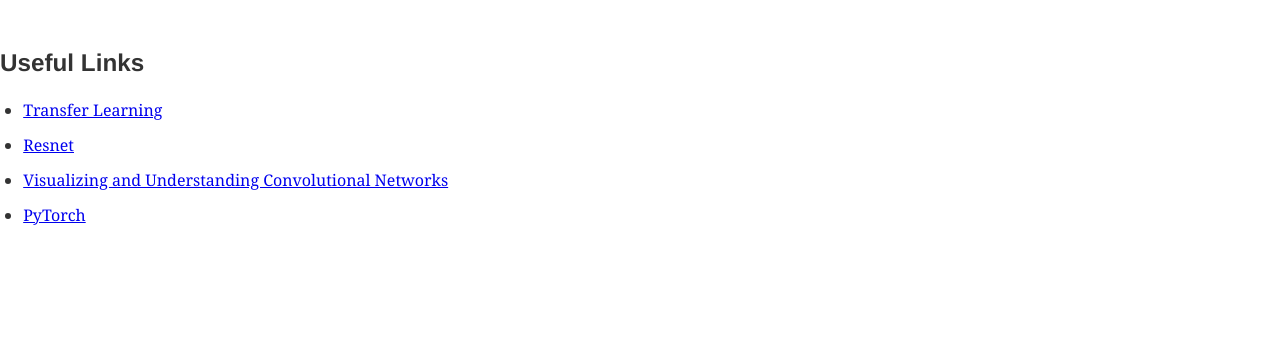
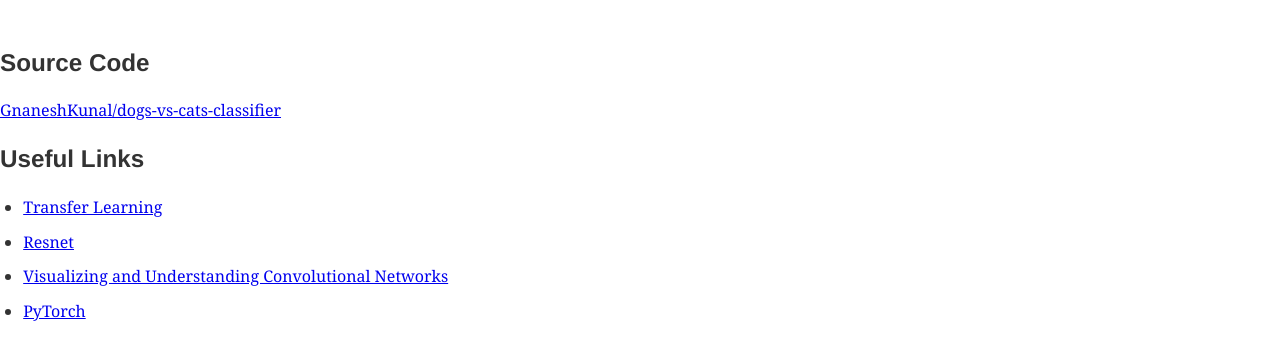
Before and after one commit to GnaneshKunal/gnaneshkunal, a Gatsby site: page /Applying-transferlearning-pytorch in a window 1280 px wide. Shown: the part 3025-3371 px from the top of the page. Before the commit the page ends 3275 px from the top, so only its background shows below. Built offline with nearby package versions, Linux system fonts and the light colour scheme; Gatsby itself is replaced by a stand-in of ours; some packages are replaced by stand-ins of ours.

Commit message:
add github link

```diff
--- a/src/pages/Applying-transferlearning-pytorch.md
+++ b/src/pages/Applying-transferlearning-pytorch.md
@@ -93,6 +93,9 @@
     <img src="https://www.dropbox.com/s/31p6pfvd58fld4f/cnn2.png?raw=1"><br /><br />
 </div>
 
+## Source Code
+[GnaneshKunal/dogs-vs-cats-classifier](https://github.com/GnaneshKunal/dogs-vs-cats-classifier/)
+
 ## Useful Links
 * [Transfer Learning](https://cs231n.github.io/transfer-learning/)
 * [Resnet](https://arxiv.org/pdf/1512.03385.pdf)
```
